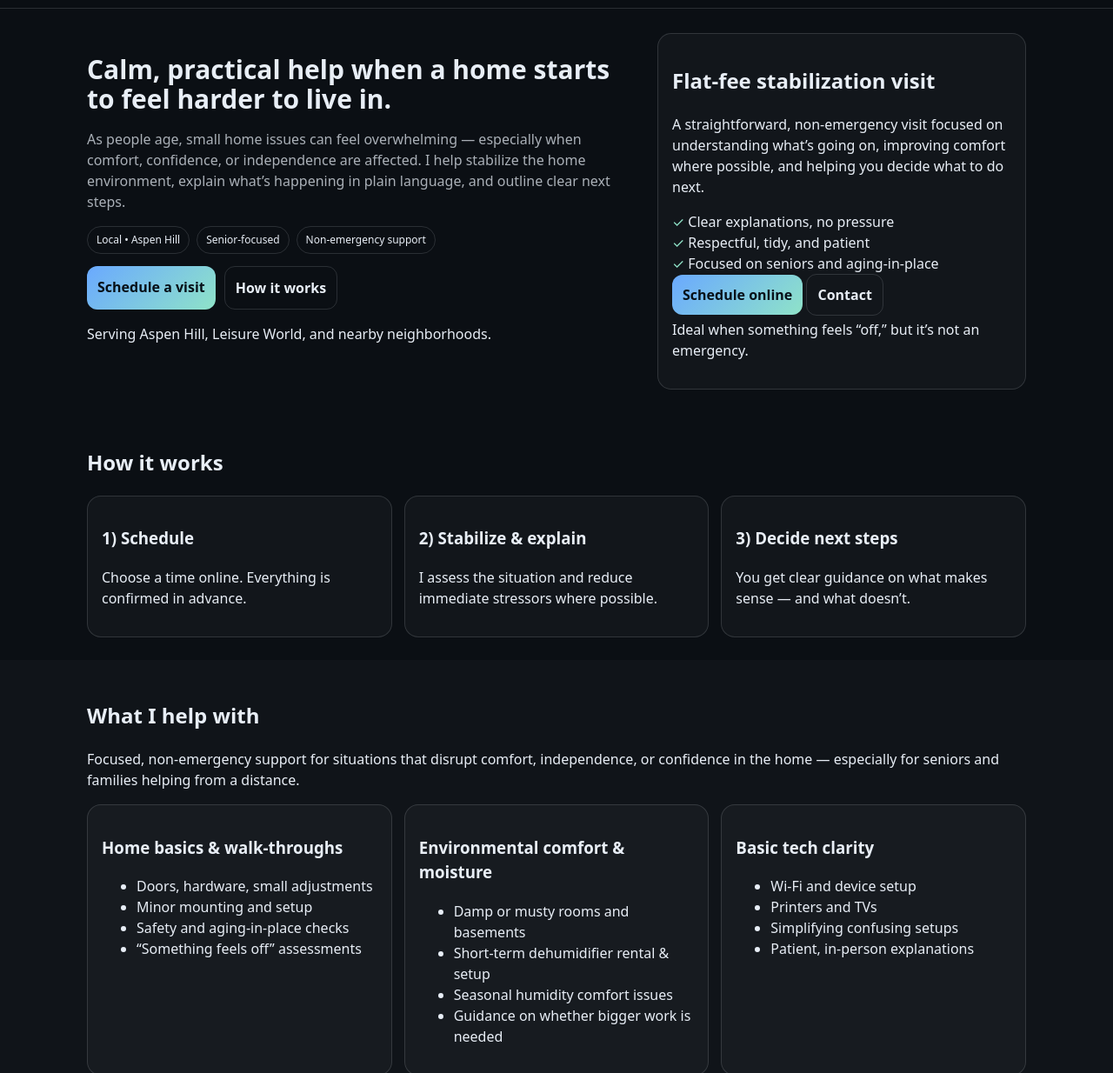
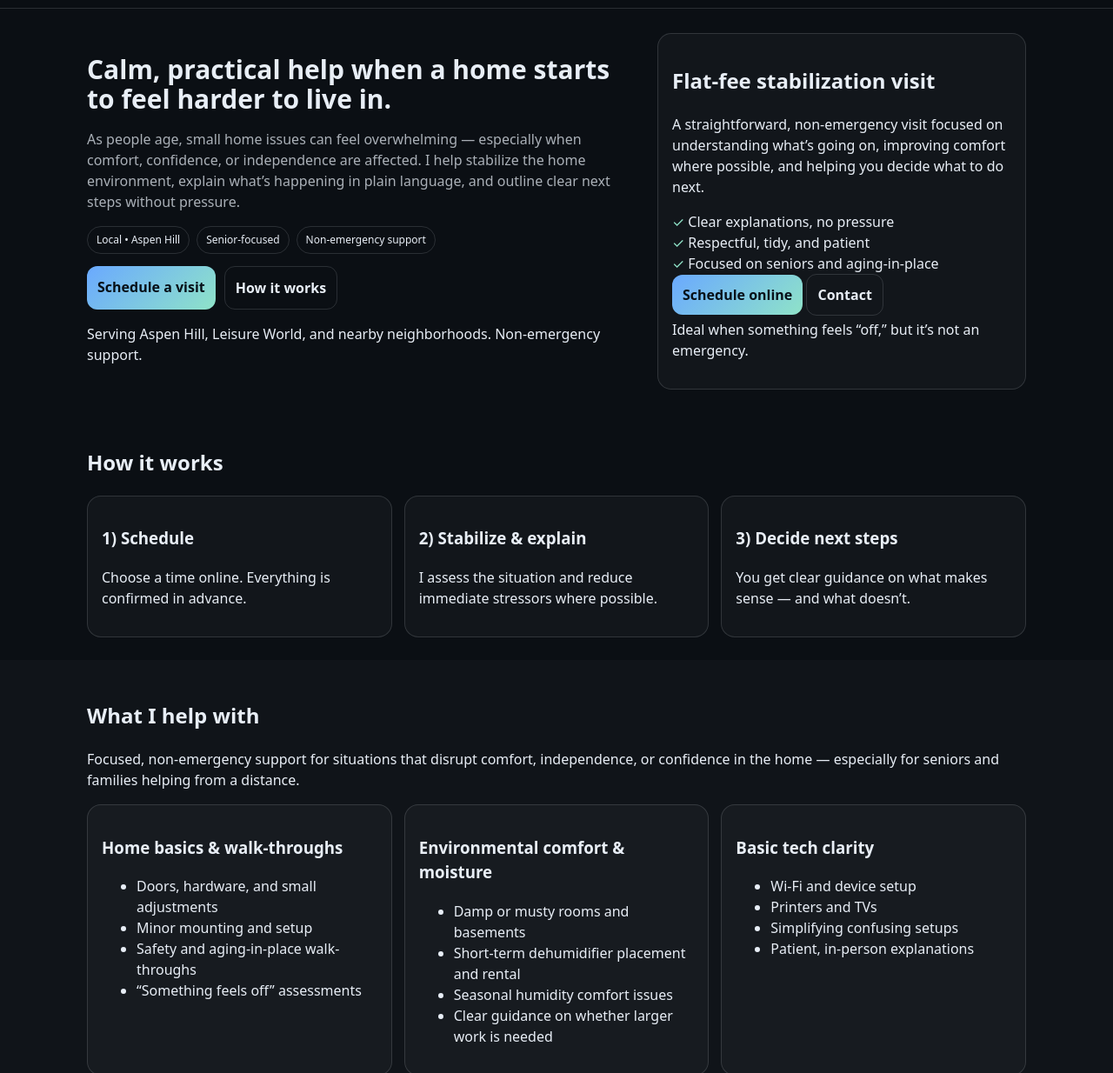
Before and after one commit to stevecernak/hometransitionsupport, a plain HTML site: page index.html in a window 1280 px wide. Shown: the part 65-1299 px from the top of the page at 87% size. Drawn offline with Linux system fonts and the light colour scheme.

Commit message:
Update index.html
copy tweaks

```diff
--- a/index.html
+++ b/index.html
@@ -5,7 +5,7 @@
     <meta name="viewport" content="width=device-width,initial-scale=1" />
     <meta
       name="description"
-      content="Home Transition Support — calm, practical home stabilization for seniors and families in Aspen Hill, MD. Temporary moisture control, home support, and clear next steps."
+      content="Home Transition Support — calm, practical home stabilization for seniors and families in Aspen Hill, MD. Temporary moisture control, environmental comfort, and clear next steps."
     />
     <title>Home Transition Support | Aspen Hill, MD</title>
     <link rel="stylesheet" href="styles.css" />
@@ -39,7 +39,7 @@
             <p class="lead">
               As people age, small home issues can feel overwhelming — especially when comfort,
               confidence, or independence are affected. I help stabilize the home environment,
-              explain what’s happening in plain language, and outline clear next steps.
+              explain what’s happening in plain language, and outline clear next steps without pressure.
             </p>
 
             <div class="hero-badges">
@@ -54,7 +54,7 @@
             </div>
 
             <p class="micro">
-              Serving Aspen Hill, Leisure World, and nearby neighborhoods.
+              Serving Aspen Hill, Leisure World, and nearby neighborhoods. Non-emergency support.
             </p>
           </div>
 
@@ -121,9 +121,9 @@
             <div class="panel">
               <h3>Home basics & walk-throughs</h3>
               <ul class="bullets">
-                <li>Doors, hardware, small adjustments</li>
+                <li>Doors, hardware, and small adjustments</li>
                 <li>Minor mounting and setup</li>
-                <li>Safety and aging-in-place checks</li>
+                <li>Safety and aging-in-place walk-throughs</li>
                 <li>“Something feels off” assessments</li>
               </ul>
             </div>
@@ -132,9 +132,9 @@
               <h3>Environmental comfort & moisture</h3>
               <ul class="bullets">
                 <li>Damp or musty rooms and basements</li>
-                <li>Short-term dehumidifier rental & setup</li>
+                <li>Short-term dehumidifier placement and rental</li>
                 <li>Seasonal humidity comfort issues</li>
-                <li>Guidance on whether bigger work is needed</li>
+                <li>Clear guidance on whether larger work is needed</li>
               </ul>
             </div>
 
```
